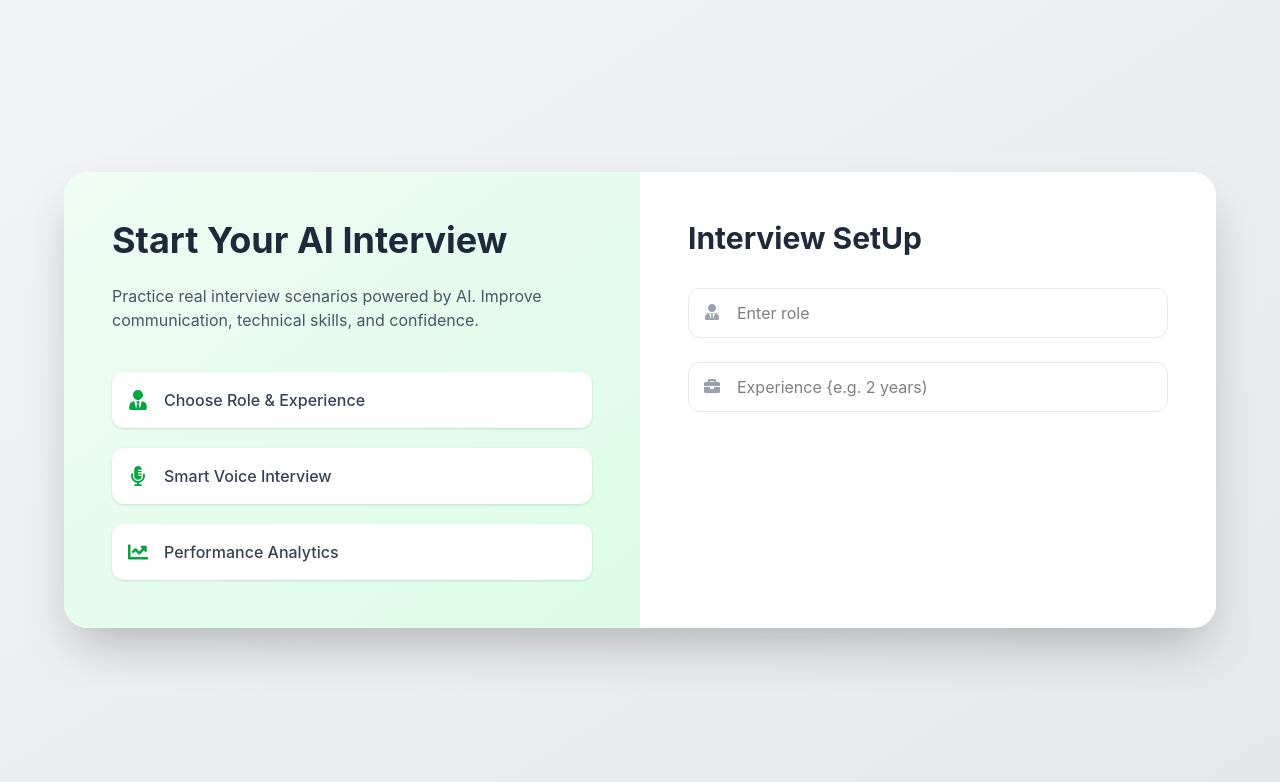
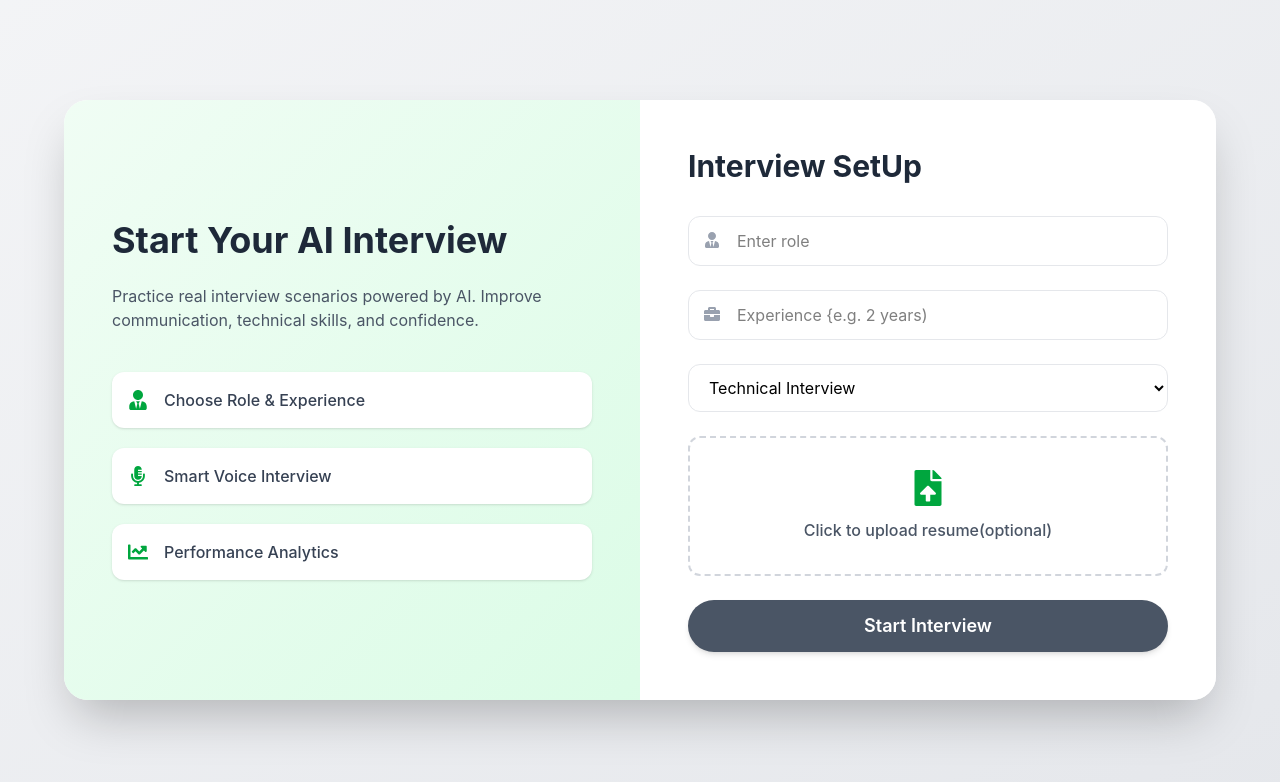
Before and after one commit to Vaishnavibitla4/InterviewIQ.AI, a React (Vite) app in the folder client/: page /interview in a window 1280 px wide. Shown: the top 782 px of the page. Built offline with nearby package versions, Linux system fonts and the light colour scheme; no server answers.

Commit message:
interview setup

```diff
--- a/client/src/components/Step1SetUp.jsx
+++ b/client/src/components/Step1SetUp.jsx
@@ -8,14 +8,41 @@
   FaChartLine,
 } from "react-icons/fa";
 import { useState } from 'react';
+import axios from "axios";
 
 function Step1SetUp({onStart}) {
 
   const [role, setRole] = useState("");
   const [experience, setExperience] = useState("");
   const [mode, setMode] = useState("Technical");
+  const [resumeFile, setResumeFile] = useState(null);
+  const [loading, setLoading] = useState(false);
+  const [projects, setProjects] = useState([]);
+  const [skills, setSkills] = useState([]);
+  const [resumeText, setResumeText] = useState("");
+  const [analysisDone, setAnalysisDone] = useState(false);
+  const [analyzing, setAnalyzing] = useState(false);
 
 
+  const handleUploadResume = async () => {
+    if(!resumeFile || analyzing) return;
+    setAnalyzing(true)
+    const formdata = new FormData()
+    formdata.append("resume",resumeFile)
+    try{
+      const result = await axios.post(ServerUrl + "/api/interview/resume", formdata, {withCredentials:true})
+      console.log(result.data)
+      setRole(result.data.role || "");
+      setExperience(result.data.experience || "");
+      setProjects(result.data.projects || []);
+      setSkills(result.data.skills || []);
+      setResumeText(result.data.resumeText || "");
+      setAnalysisDone(true);
+      setAnalyzing(false);
+    }catch(error){
+      console.log(error)
+    }
+  }
   return (
     <motion.div
     initial={{ opacity: 0 }}
@@ -94,6 +121,49 @@
                 onChange={(e)=>setExperience(e.target.value)} value={experience}
                 ></input>
             </div>
+             <select
+                onChange={(e)=> setMode(e.target.value)}
+                value={mode} className='w-full py-3 px-4 border border-gray-200 rounded-xl focus-ring-2 focus:ring-green-500 outline-none transition'>
+                  <option value="Technical">Technical Interview</option>
+                  <option value="HR">HR Interview</option>
+                </select>
+
+                {!analysisDone && (
+                  <motion.div
+                  whileHover={{scale: 1.02}}
+                  onClick={document.getElementById(resumeFile)}
+                  className='border-2 border-dashed border-gray-300 rounded-xl p-8 text-center cursor-pointer hover:border-green-500 hover:bg-green-50 transition'>
+                      <FaFileUpload className='text-4xl mx-auto text-green-600 mb-3'></FaFileUpload>
+                      <input
+                      type="file" accept="application/pdf" id="resumeUpload" className='hidden'
+                      onChange={(e)=>setResumeFile(e.target.files[0])}
+                      ></input>
+                      <p className='text-gray-600 font-medium'>
+                          {resumeFile ? resumeFile.name : "Click to upload resume(optional)"}
+                      </p>
+
+                      {
+                        resumeFile && (
+                          <motion.button
+                          onClick={(e)=>{e.stopPropagation();handleUploadResume()}}
+                          whileHover={{scale:1.02}}
+                          className='mt-4 bg-gray-900 text-white px-5 py-2 rounded-lg hover:bg-gray-800 transition'
+                          >
+                            {analyzing ? "Analyzing..." : "Analyze Resume"}
+                          </motion.button>
+                        )
+                      }
+                  </motion.div>
+                )}
+
+                <motion.button
+                disabled={!role || !experience}
+                whileHover={{ scale: 1.03 }}
+                whileTap={{ scale: 0.95 }}
+                className='w-full disabled:bg-gray-600 bg-green-600 hover:bg-green-700 text-white py-3 rounded-full text-lg font-semibold transition duration-300 shadow-md'>
+                    Start Interview
+                </motion.button>
+
           </div>
         </motion.div>
       </div>
```
